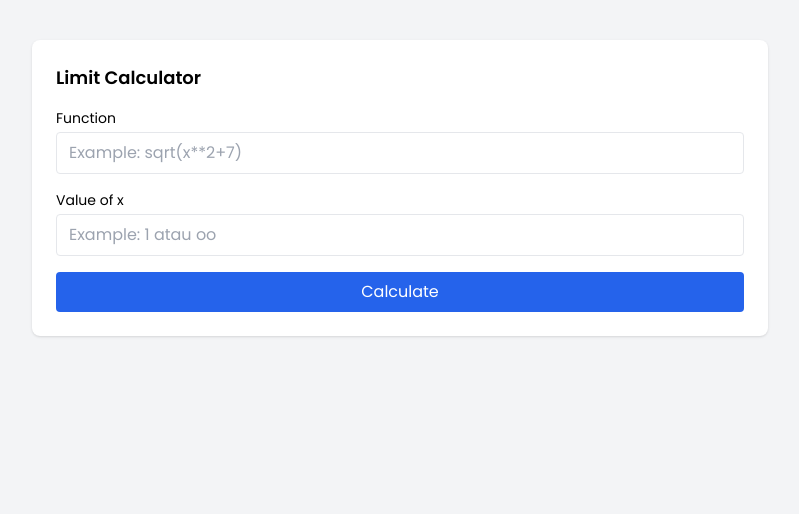
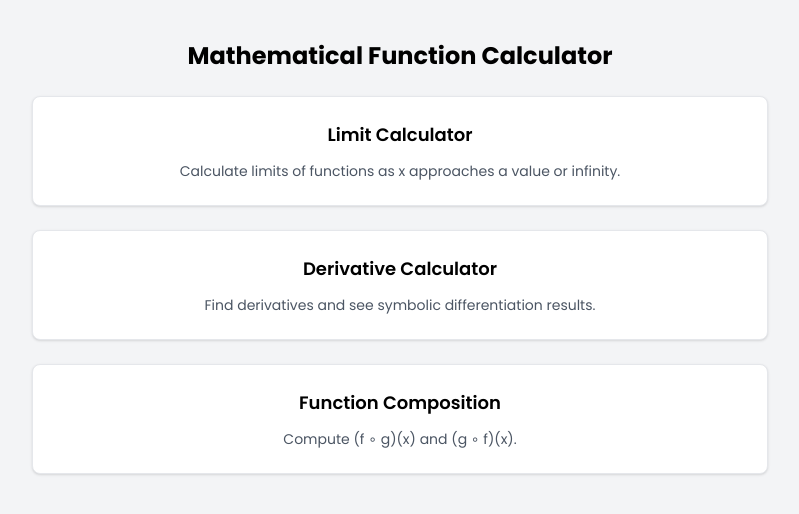
Before and after one commit to raffyhidayatulloh/function-calculator, a Flask app: page / in a window 1280 px wide. Shown: the part 53-567 px from the top of the page, without its empty margins (240-1039 px from the left). Run offline with Flask 3, Linux system fonts and the light colour scheme; some libraries are stand-ins or nearby versions.

Commit message:
Update resultbox, navbar, Add Index Page

```diff
--- a/api/index.py
+++ b/api/index.py
@@ -19,6 +19,9 @@ transformations = standard_transformations + (
 )
 
 @app.route("/")
+def index():
+    return render_template("index.html")
+
 @app.route("/limit", methods=["GET"])
 def func_limit():
     return render_template("limit.html")
@@ -126,30 +129,6 @@ def derivative_calc_api():
 def func_composition():
     return render_template("composition.html")
 
-@app.route("/api/composition-preview", methods=["POST"])
-def composition_preview():
-    data = request.get_json()
-
-    f_str = data.get("functionF", "")
-    g_str = data.get("functionG", "")
-    mode = data.get("mode", "fog")
-
-    try:
-        f_expr = parse_expr(f_str, transformations=transformations)
-        g_expr = parse_expr(g_str, transformations=transformations)
-
-        if mode == "fog":
-            composed = f_expr.subs(x, g_expr)
-            latex_expr = rf"f(g(x)) = {latex(composed)}"
-        else:
-            composed = g_expr.subs(x, f_expr)
-            latex_expr = rf"g(f(x)) = {latex(composed)}"
-
-        return jsonify({"latex": latex_expr})
-
-    except Exception:
-        return jsonify({"latex": ""})
-
 @app.route("/api/composition-calc", methods=["POST"])
 def composition_calc():
     f_str = request.form.get("functionF", "")
@@ -161,27 +140,14 @@ def composition_calc():
         f_expr = parse_expr(f_str, transformations=transformations)
         g_expr = parse_expr(g_str, transformations=transformations)
 
-        steps = []
         eval_steps = []
 
         if mode == "fog":
-            steps.append(r"(f \circ g)(x)")
-            steps.append(r"f(g(x))")
-            steps.append(rf"f({latex(g_expr)})")
-
             substituted = f_expr.subs(x, g_expr)
-            steps.append(latex(substituted))
-
             simplified = substituted.simplify()
             title = "(f \\circ g)(x)"
         else:
-            steps.append(r"(g \circ f)(x)")
-            steps.append(r"g(f(x))")
-            steps.append(rf"g({latex(f_expr)})")
-
             substituted = g_expr.subs(x, f_expr)
-            steps.append(latex(substituted))
-
             simplified = substituted.simplify()
             title = "(g \\circ f)(x)"
 
@@ -205,7 +171,6 @@ def composition_calc():
             eval_steps.append(latex(evaluated))
 
         return jsonify({
-            "steps": steps,
             "result_latex": latex(simplified),
             "title": title,
             "eval_steps": eval_steps
--- a/templates/base.html
+++ b/templates/base.html
@@ -31,7 +31,7 @@
     <!-- Navbar -->
     <nav class="bg-white border-b relative z-50">
         <div class="max-w-6xl mx-auto px-4 py-3 flex justify-between items-center">
-            <a href="/limit" class="text-lg font-semibold">
+            <a href="/" class="text-lg font-semibold">
                 Function Calculator
             </a>
 
--- a/templates/derivative.html
+++ b/templates/derivative.html
@@ -83,7 +83,7 @@ document.addEventListener("DOMContentLoaded", () => {
         }
 
         resultBox.innerHTML = `
-            <div class="mt-4 bg-green-100 text-green-800 border px-4 py-3 rounded space-y-2 text-center">
+            <div class="mt-4 bg-green-100 border px-4 py-3 rounded space-y-2 text-center">
                 <p><strong>Derivative result</strong></p>
                 <p class="text-lg font-semibold">\\[ ${data.result_latex} \\]</p>
             </div>
--- /dev/null
+++ b/templates/index.html
@@ -0,0 +1,53 @@
+{% extends "base.html" %}
+{% block content %}
+
+<div class="max-w-5xl mx-auto">
+    <h2 class="text-2xl font-bold mb-6 text-center">
+        Mathematical Function Calculator
+    </h2>
+
+    <div class="grid grid-cols-1 gap-6">
+
+        <!-- Limit -->
+        <a href="{{ url_for('func_limit') }}"
+           class="group bg-white shadow rounded-lg p-6 hover:shadow-lg transition border">
+            <div class="text-center space-y-3">
+                <h3 class="text-lg font-semibold group-hover:text-blue-600">
+                    Limit Calculator
+                </h3>
+                <p class="text-sm text-gray-600">
+                    Calculate limits of functions as x approaches a value or infinity.
+                </p>
+            </div>
+        </a>
+
+        <!-- Derivative -->
+        <a href="{{ url_for('func_derivative') }}"
+           class="group bg-white shadow rounded-lg p-6 hover:shadow-lg transition border">
+            <div class="text-center space-y-3">
+                <h3 class="text-lg font-semibold group-hover:text-blue-600">
+                    Derivative Calculator
+                </h3>
+                <p class="text-sm text-gray-600">
+                    Find derivatives and see symbolic differentiation results.
+                </p>
+            </div>
+        </a>
+
+        <!-- Composition -->
+        <a href="{{ url_for('func_composition') }}"
+           class="group bg-white shadow rounded-lg p-6 hover:shadow-lg transition border">
+            <div class="text-center space-y-3">
+                <h3 class="text-lg font-semibold group-hover:text-blue-600">
+                    Function Composition
+                </h3>
+                <p class="text-sm text-gray-600">
+                    Compute (f ∘ g)(x) and (g ∘ f)(x).
+                </p>
+            </div>
+        </a>
+
+    </div>
+</div>
+
+{% endblock %}
--- a/templates/limit.html
+++ b/templates/limit.html
@@ -99,7 +99,7 @@ document.addEventListener("DOMContentLoaded", () => {
         }
 
         resultBox.innerHTML = `
-            <div class="mt-4 bg-green-100 text-green-800 border px-4 py-3 rounded space-y-2 text-center">
+            <div class="mt-4 bg-green-100 border px-4 py-3 rounded space-y-2 text-center">
                 <p><strong>Limit value substitution</strong></p>
                 <p>\\[ x = ${data.steps.x_value_latex} \\]</p>
                 <p><strong>into the function</strong></p>
```
Also changed, not shown: templates/composition.html (+0 -9 lines).
